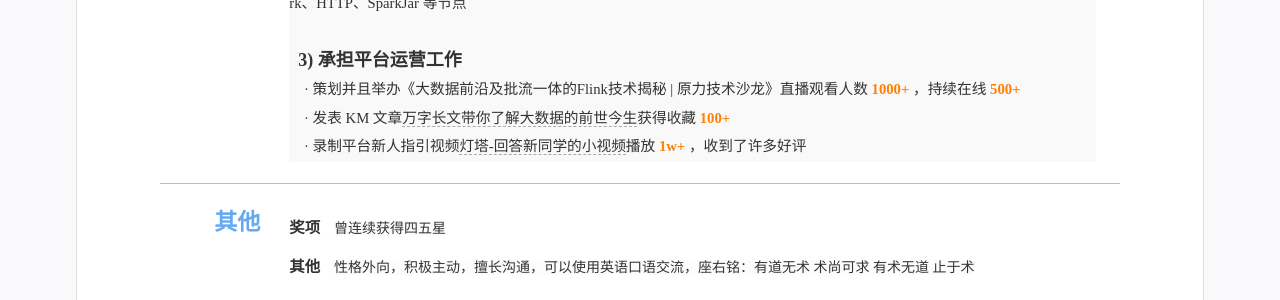
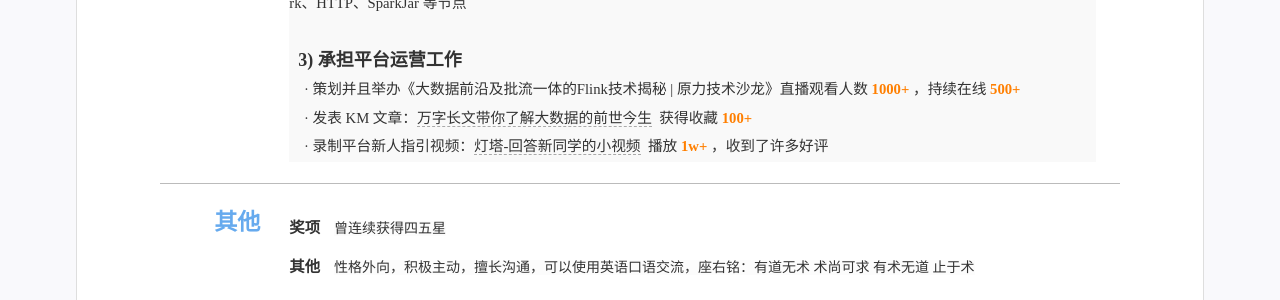
Before and after one commit to kuailexiaoshenxian/cn-wx-cv, a Jekyll site: the page built from index.html, in a window 1280 px wide. Shown: the part 1642-1942 px from the top of the page. Built offline with Jekyll 4.4.1, drawn with Linux system fonts in a browser that asks for light colours.

Commit message:
Update resume.yml

```diff
--- a/_data/resume.yml
+++ b/_data/resume.yml
@@ -140,8 +140,8 @@ main: #简历主要内容，
             <br>
             <font face="等线"><font size=4><strong> &nbsp 3) 承担平台运营工作</strong></font>  <br>  &nbsp &nbsp
             · 策划并且举办《大数据前沿及批流一体的Flink技术揭秘 | 原力技术沙龙》直播观看人数<font color=#FF7F00><strong> 1000+ </strong></font>，持续在线<font color=#FF7F00><strong> 500+ </strong></font> <br>  &nbsp &nbsp
-            · 发表 KM 文章 <a href="https://km.woa.com/articles/show/567781">万字长文带你了解大数据的前世今生</a> 获得收藏 <font color=#FF7F00><strong> 100+ </strong></font>  <br>  &nbsp &nbsp
-            · 录制平台新人指引视频 <a href="https://km.woa.com/articles/show/456481">灯塔-回答新同学的小视频</a> 播放 <font color=#FF7F00><strong> 1w+ </strong></font>，收到了许多好评
+            · 发表 KM 文章： <a href="https://km.woa.com/articles/show/567781">万字长文带你了解大数据的前世今生</a> &nbsp 获得收藏 <font color=#FF7F00><strong> 100+ </strong></font>  <br>  &nbsp &nbsp
+            · 录制平台新人指引视频： <a href="https://km.woa.com/articles/show/456481">灯塔-回答新同学的小视频</a> &nbsp 播放 <font color=#FF7F00><strong> 1w+ </strong></font>，收到了许多好评
   #   sub:  全球基金部门
   #   duration: "2018年6月 - 2018年8月"
   #   tags:
```
